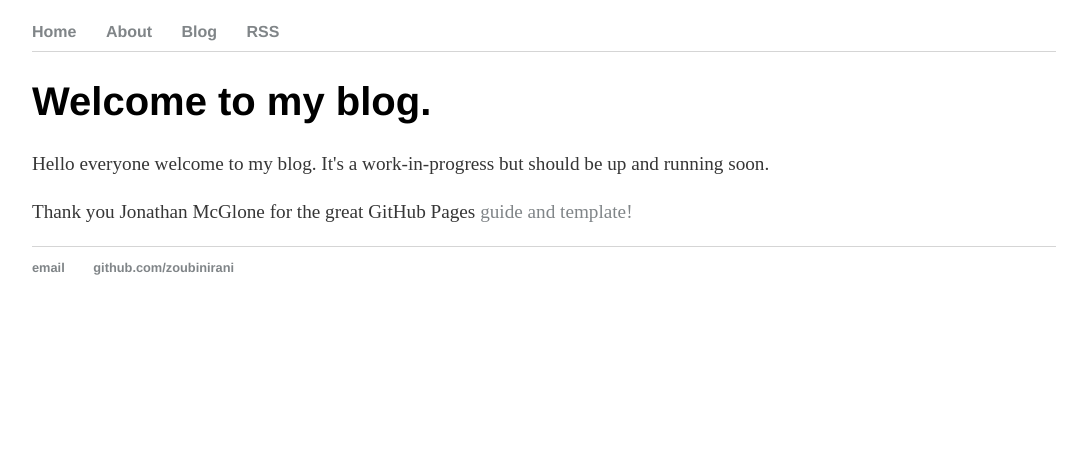
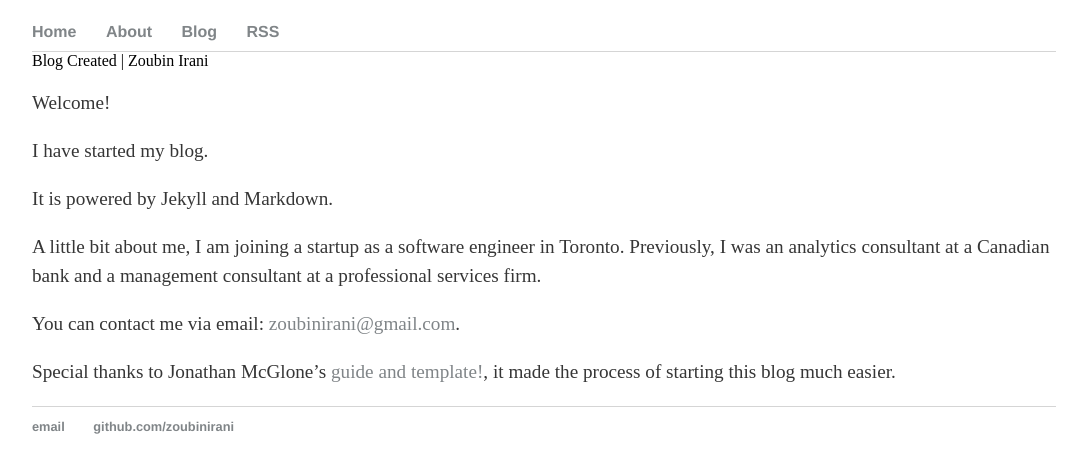
Before and after one commit to zoubinirani/zoubinirani.github.io, a Jekyll site: the page built from index.html, in a window 1280 px wide. Shown: the top 473 px of the page, without its empty margins (96-1183 px from the left). Built offline with Jekyll 4.4.1, drawn with Linux system fonts in a browser that asks for light colours.

Commit message:
changing main index.html to include all blog posts

```diff
--- a/about/index.html
+++ b/about/index.html
@@ -1,6 +1,6 @@
 ---
 layout: default
-title: About Me
+title: About Me | Zoubin Irani
 ---
 <div class="container">
 <p>Hi, my name is Zoubin.</p>
--- a/blog/index.html
+++ b/blog/index.html
@@ -1,6 +1,6 @@
 ---
 layout: default
-title: Blog Archive
+title: Blog Archive | Zoubin Irani
 ---
 	<h1>{{ page.title }}</h1>
 	<ul class="posts">
--- a/index.html
+++ b/index.html
@@ -2,10 +2,10 @@
 layout: default
 title: Blog | Zoubin Irani
 ---
+
+{% for post in site.posts %}
 <div class="container">
-    <h1>Welcome to my blog.</h1>
-    <p>Hello everyone welcome to my blog. It's a work-in-progress but should be up and running soon.</p>
+  {{ post.title }}
+  {{ post.content }}
 </div>
-<div class = "container">
-  <p>Thank you Jonathan McGlone for the great GitHub Pages <a href="http://jmcglone.com/guides/github-pages/">guide and template!</a></p>
-</div>
+{% endfor %}
```
Also changed, not shown: _posts/2020-05-22-blog-created.md (+1 -1 lines).
